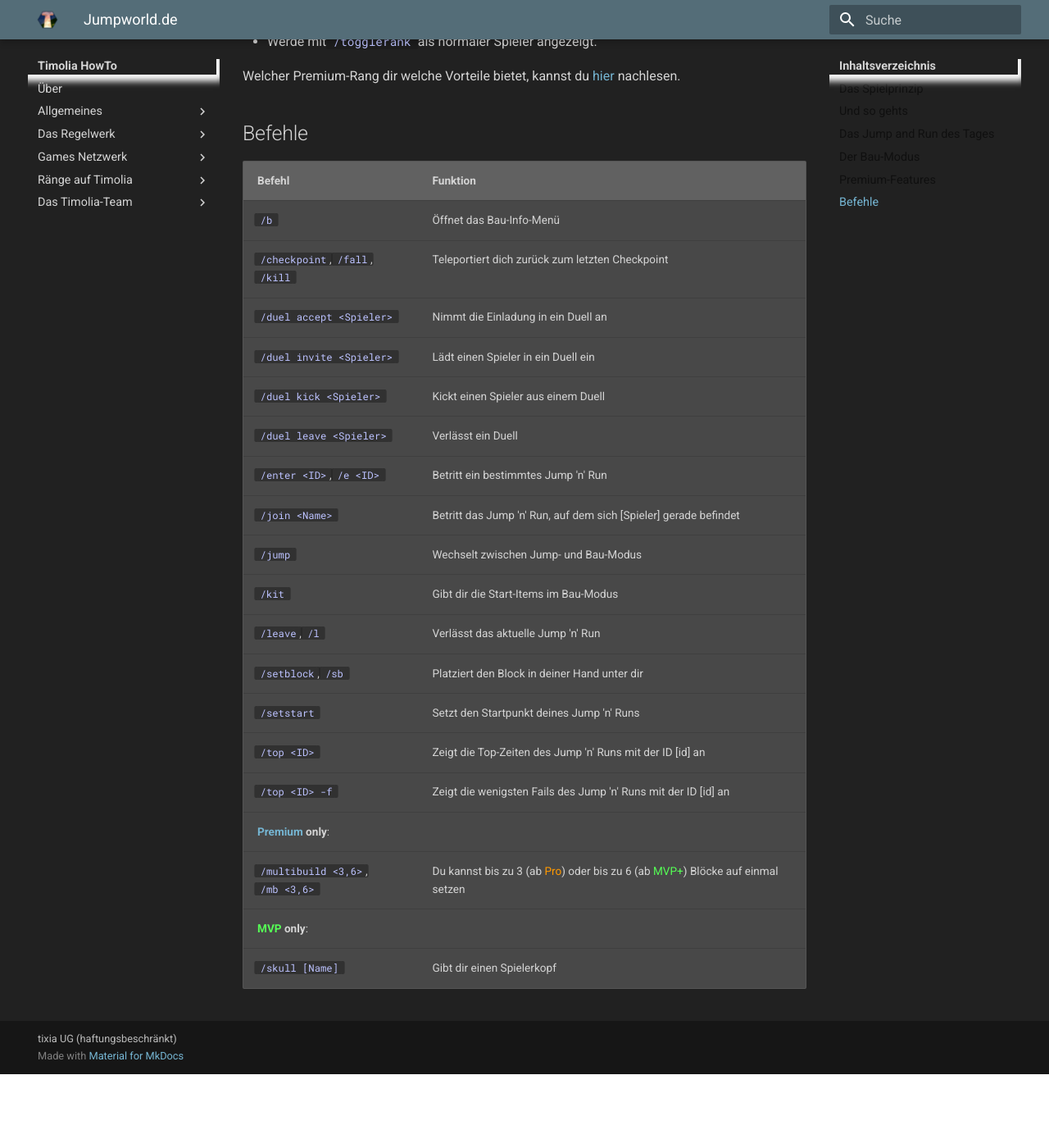
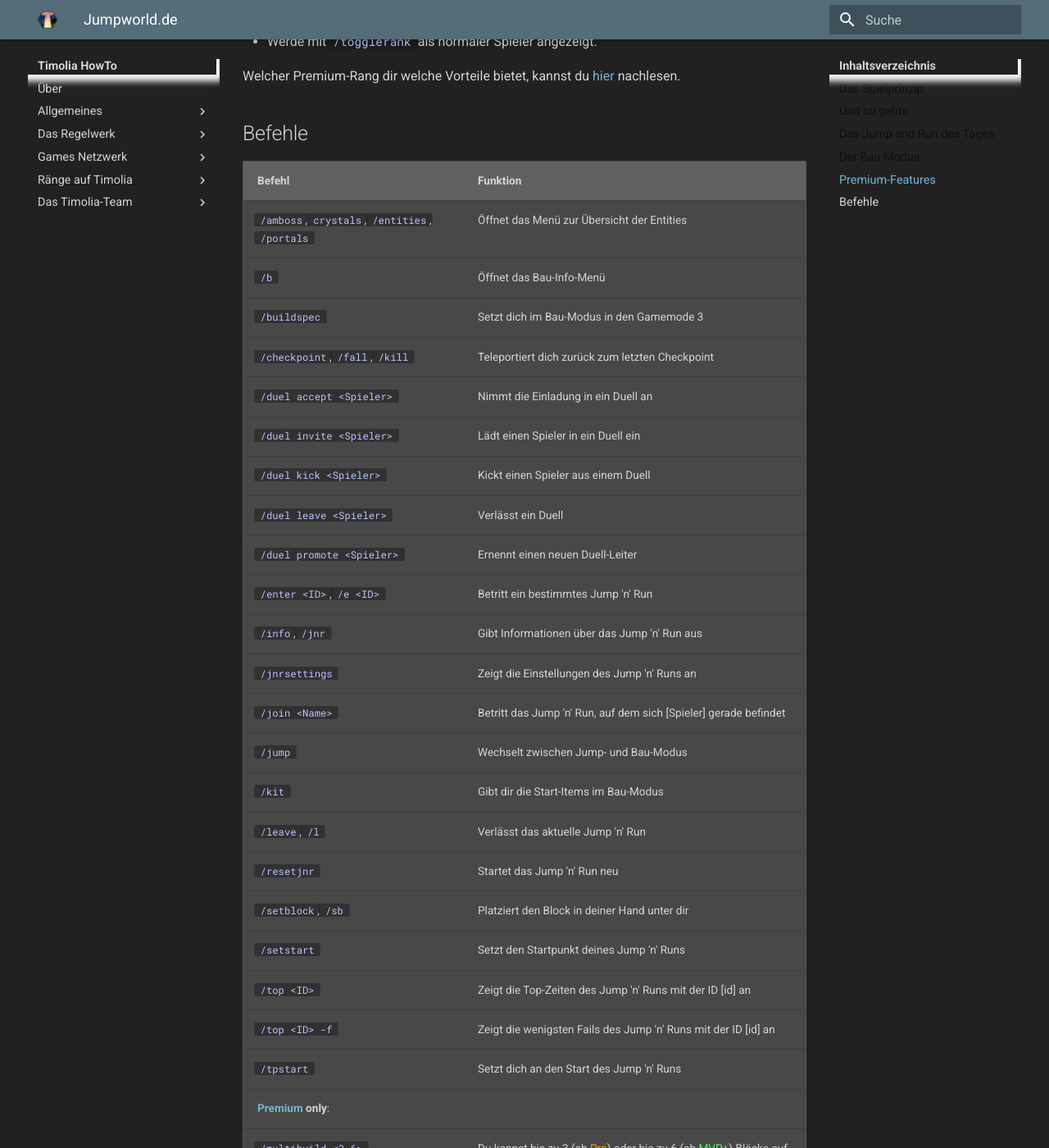
Before and after one commit to TimoliaDE/HowTo, an MkDocs documentation site: the page built from docs/games/jumpworld.de.md, in a window 1280 px wide and 1400 px high, scrolled down 1938 px. Shown: the whole window at 82% size. Built offline with MkDocs 1.6.1 and Material for MkDocs 9.7.7, drawn with Linux system fonts in a browser that asks for light colours; old or Windows-style settings are respelled for this version of MkDocs; before the commit the page ends 3248 px from its top, so only the background shows below that; some of the changed text lies outside the part shown.

Commit message:
Neue Befehle auf der JumpWorld-Seite

```diff
--- a/docs/games/jumpworld.de.md
+++ b/docs/games/jumpworld.de.md
@@ -49,22 +49,30 @@ Welcher Premium-Rang dir welche Vorteile bietet, kannst du [hier](/ranks/premium
 ## Befehle
 | Befehl | Funktion |
 | ------ | -------- |
+| `/amboss`, `crystals`, `/entities`, `/portals` | Öffnet das Menü zur Übersicht der Entities |
 | `/b`                            | Öffnet das Bau-Info-Menü |
+| `/buildspec`                    | Setzt dich im Bau-Modus in den Gamemode 3 |
 | `/checkpoint`, `/fall`, `/kill` | Teleportiert dich zurück zum letzten Checkpoint |
 | `/duel accept <Spieler>`        | Nimmt die Einladung in ein Duell an |
 | `/duel invite <Spieler>`        | Lädt einen Spieler in ein Duell ein |
 | `/duel kick <Spieler>`          | Kickt einen Spieler aus einem Duell |
 | `/duel leave <Spieler>`         | Verlässt ein Duell |
+| `/duel promote <Spieler>`       | Ernennt einen neuen Duell-Leiter |
 | `/enter <ID>`, `/e <ID>`        | Betritt ein bestimmtes Jump 'n' Run |
+| `/info`, `/jnr`                 | Gibt Informationen über das Jump 'n' Run aus |
+| `/jnrsettings`                  | Zeigt die Einstellungen des Jump 'n' Runs an |
 | `/join <Name>`                  | Betritt das Jump 'n' Run, auf dem sich [Spieler] gerade befindet |
 | `/jump`                         | Wechselt zwischen Jump- und Bau-Modus |
 | `/kit`                          | Gibt dir die Start-Items im Bau-Modus |
 | `/leave`, `/l`                  | Verlässt das aktuelle Jump 'n' Run |
-| `/setblock`, `/sb`                    | Platziert den Block in deiner Hand unter dir |
+| `/resetjnr`                     | Startet das Jump 'n' Run neu |
+| `/setblock`, `/sb`              | Platziert den Block in deiner Hand unter dir |
 | `/setstart`                     | Setzt den Startpunkt deines Jump 'n' Runs |
 | `/top <ID>`                     | Zeigt die Top-Zeiten des Jump 'n' Runs mit der ID [id] an |
 | `/top <ID> -f`                  | Zeigt die wenigsten Fails des Jump 'n' Runs mit der ID [id] an |
+| `/tpstart`                      | Setzt dich an den Start des Jump 'n' Runs |
 **[Premium](/ranks/premium/) only**:
 | `/multibuild <3,6>`,<br>`/mb <3,6>` | Du kannst bis zu 3 (ab <span class="pro">Pro</span>) oder bis zu 6 (ab <span class="mvp">MVP+</span>) Blöcke auf einmal setzen
+| `/seticon`                      | Setzt ein eigenes Icon für dein Jump 'n' Run (ab <span class="pro+">Pro+</span>)
 **[<span class='mvp'>MVP</span>](/ranks/premium/) only**:
 | `/skull [Name]`                 | Gibt dir einen Spielerkopf
```
